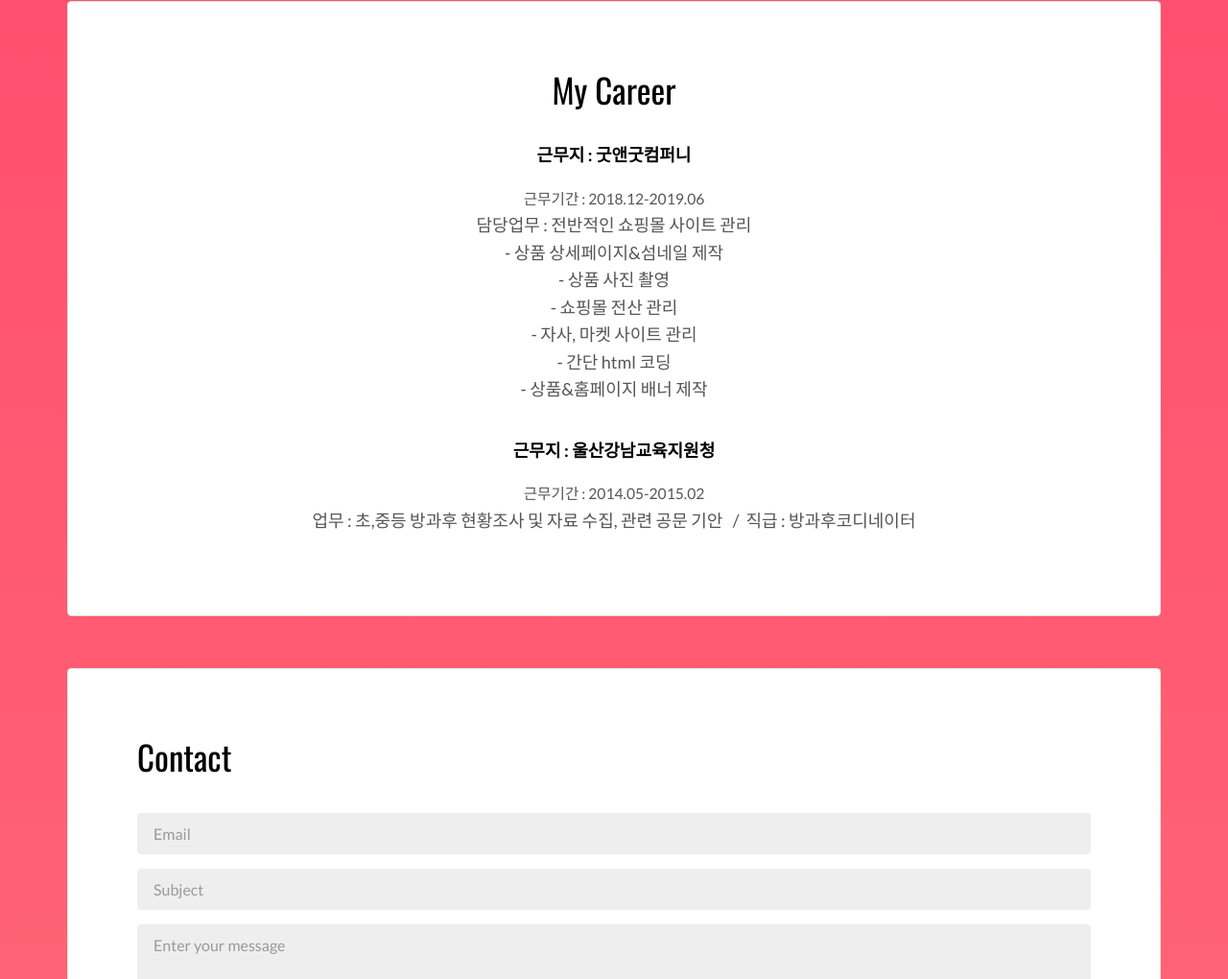
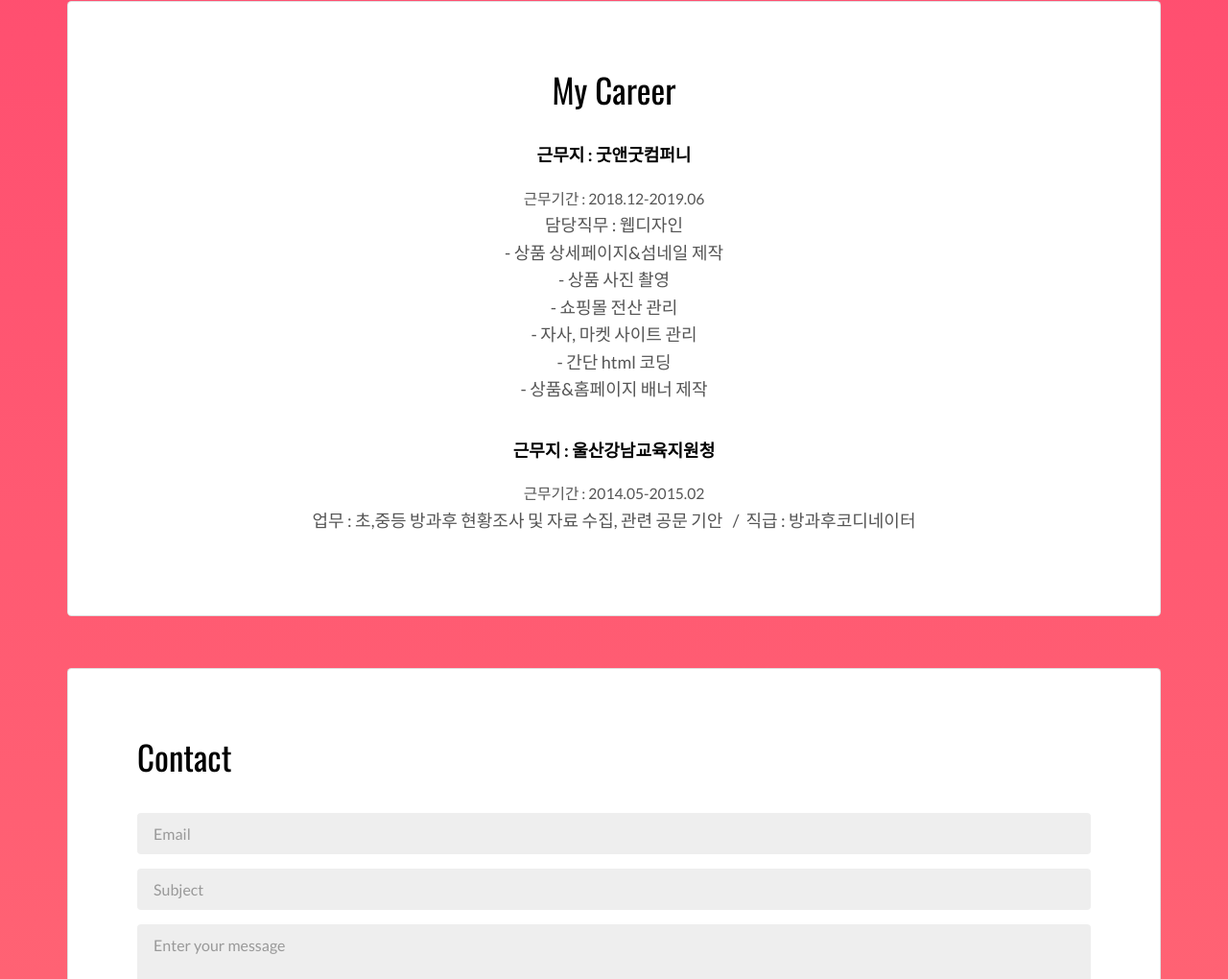
Before and after one commit to eunmi1235/emlportfolio, a plain HTML site: page index.html in a window 1280 px wide. Shown: the part 4302-5322 px from the top of the page at 96% size. Drawn offline with nearby package versions, Linux system fonts and the light colour scheme.

Commit message:
Add files via upload

```diff
--- a/index.html
+++ b/index.html
@@ -299,7 +299,7 @@
 
                                 <h3 class="h5 date-title">근무지 : 굿앤굿컴퍼니</h3>
                                 <small class="date">근무기간 : 2018.12-2019.06</small>
-                                <p>담당업무 : 전반적인 쇼핑몰 사이트 관리<br />
+                                <p>담당직무 : 웹디자인<br />
                                     -	상품 상세페이지&섬네일 제작<br />
 									- 상품 사진 촬영<br />
 									- 쇼핑몰 전산 관리<br />
```
